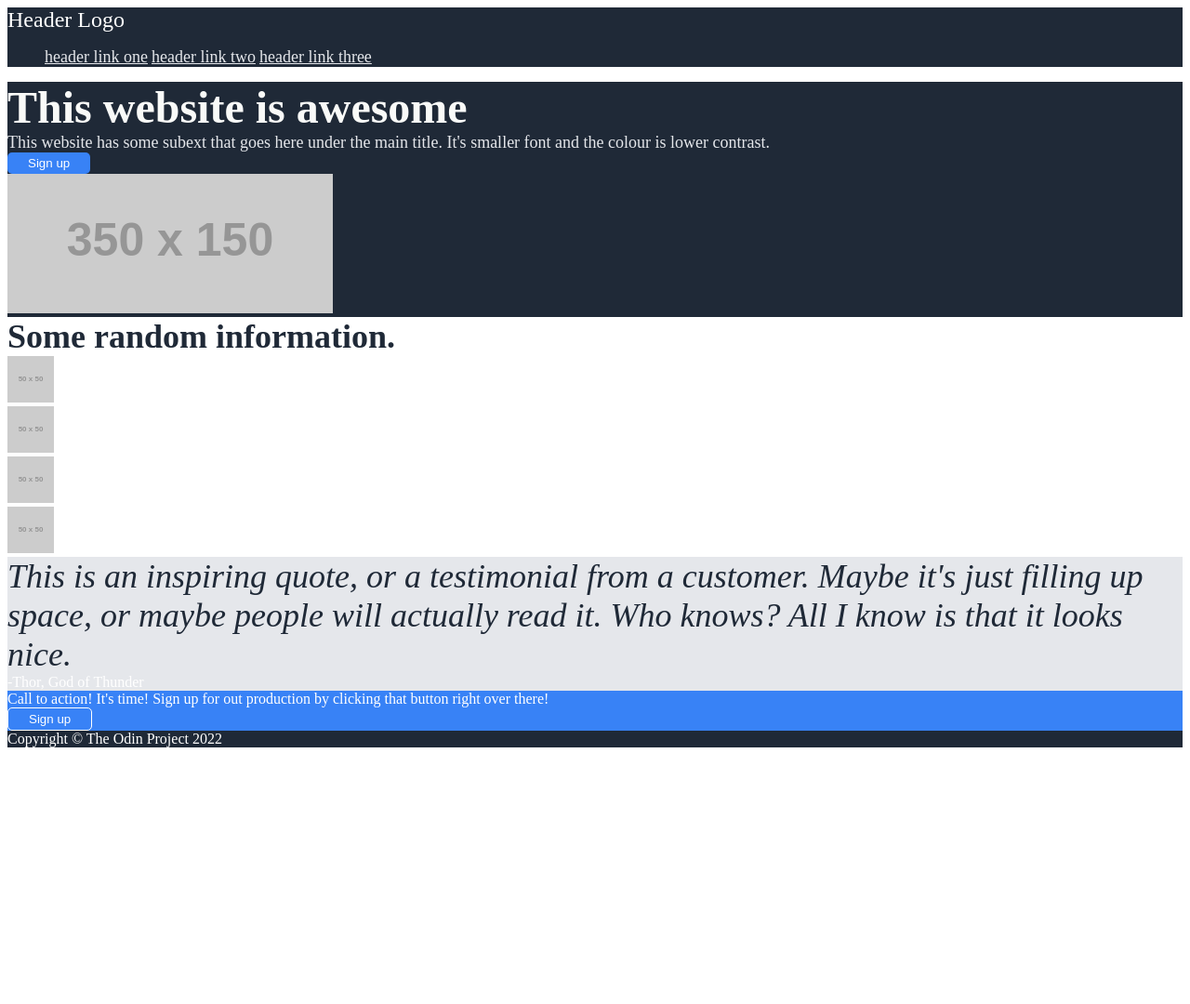
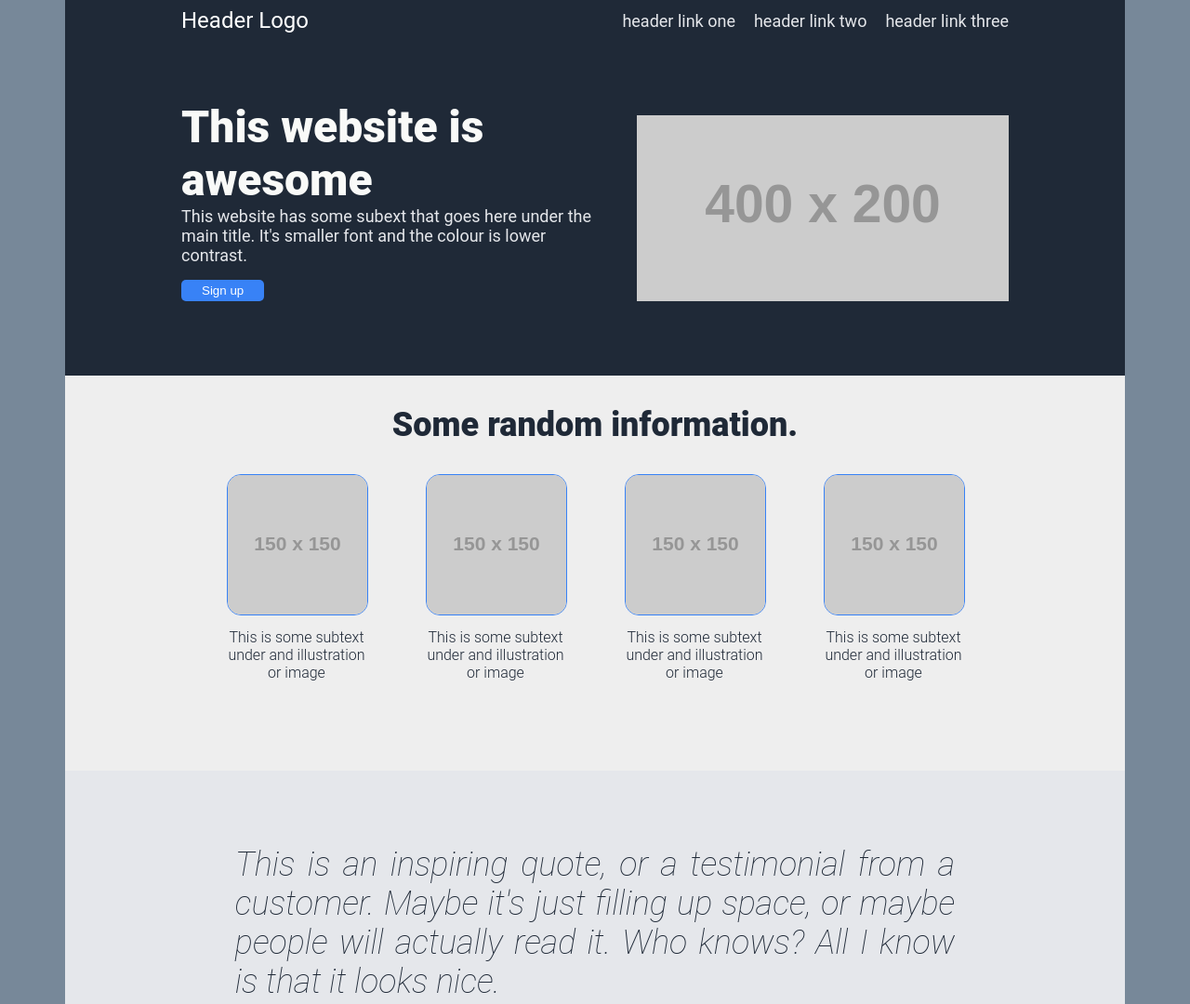
Before and after one commit to jundran/landing-page, a plain HTML site: page index.html in a window 1280 px wide. Shown: the top 1080 px of the page at 93% size. Before the commit the page ends 812 px from the top, so only its background shows below. Drawn offline with Linux system fonts and the light colour scheme; placeholder pictures from the web are drawn by us.

Commit message:
It's finished but I'll probably make some changes

```diff
--- a/index.html
+++ b/index.html
@@ -8,7 +8,11 @@
   <title>Landing Page</title>
 </head>
 <body>
-  <div class="header">
+  <!-- Wrapper is a class but immediate divs have IDs to override wrapper CSS -->
+<div class="wrapper">
+
+  <div id="header">
+    <div class="container">
       <div class="logo">Header Logo</div>
       <ul>
         <a href="#">header link one</a>
@@ -16,9 +20,11 @@
         <a href="#">header link three</a>
       </ul>
     </div>
+  </div>
 
-  <div class="hero">
+  <div id="hero">
     <div class="container">
+      <div class="left">
         <div class="title">This website is awesome</div>
         <div class="text">
           This website has some subext that goes here under the main title. It's smaller
@@ -26,47 +32,65 @@
         </div>
         <button>Sign up</button>
       </div>
-    <img src="https://via.placeholder.com/350x150.png?text=landing+page" alt="placeholder">
+      <img src="https://via.placeholder.com/400x200.png?text=landing+page" alt="placeholder">
+    </div>
   </div>
 
-  <div class="info">
+  <div id="info">
+    <div class="container column">
       <div class="title">Some random information.</div>
+      <div class="card-container">
         <div class="card">
-      <img src="https://via.placeholder.com/50x50.png?text=landing+page" alt="placeholder">
+          <img src="https://via.placeholder.com/150x150.png?text=landing+page" alt="placeholder">
           This is some subtext under and illustration or image
         </div>
         <div class="card">
-      <img src="https://via.placeholder.com/50x50.png?text=landing+page" alt="placeholder">
+          <img src="https://via.placeholder.com/150x150.png?text=landing+page" alt="placeholder">
           This is some subtext under and illustration or image
         </div>
         <div class="card">
-      <img src="https://via.placeholder.com/50x50.png?text=landing+page" alt="placeholder">
+          <img src="https://via.placeholder.com/150x150.png?text=landing+page" alt="placeholder">
           This is some subtext under and illustration or image
         </div>
         <div class="card">
-      <img src="https://via.placeholder.com/50x50.png?text=landing+page" alt="placeholder">
+          <img src="https://via.placeholder.com/150x150.png?text=landing+page" alt="placeholder">
           This is some subtext under and illustration or image
         </div>
       </div>
+    </div>
+  </div>
 
-  <div class="quote">
+  <div id="quote">
+    <div class="container column">
       <div class="text">
-      This is an inspiring quote, or a testimonial from a customer. Maybe it's just filling up
-      space, or maybe people will actually read it. Who knows? All I know is that it looks nice.
+        <em>
+          This is an inspiring quote, or a testimonial from a customer.
+          Maybe it's just filling up space, or maybe people will actually
+          read it. Who knows? All I know is that it looks nice.
+        </em>
       </div>
       <div class="author">-Thor, God of Thunder</div>
     </div>
+  </div>
 
-  <div class="cta">
+  <div id="cta">
     <div class="container">
-      <span class="title">Call to action! It's time!</span>
-      <span class="text">
+      <div class="left">
+        <div class="title">Call to action! It's time!</div>
+        <div class="text">
           Sign up for out production by clicking that button right over there!
-      </span>
+        </div>
       </div>
       <button>Sign up</button>
     </div>
+  </div>
 
-  <div class="footer">Copyright © The Odin Project 2022</div>
+  <div id="footer">
+    <div class="container">
+      Copyright © The Odin Project 2022
+    </div>
+  </div>
+
+</div> <!-- Close wrapper -->
 </body>
 </html>
--- a/styles.css
+++ b/styles.css
@@ -1,5 +1,23 @@
 body {
+  background-color: lightslategray;
   color: #fff;
+  margin: 0;
+  display: flex;
+  justify-content: center;
+  font-family: roboto;
+}
+
+.wrapper {
+  max-width: 1140px;
+  background-color: #eee;
+}
+
+/*
+  Top level divs in wrapper should
+  override vertical padding only
+*/
+.wrapper > div {
+  padding: 8px 125px;
 }
 
 button {
@@ -8,65 +26,150 @@ button {
   border-radius: 5px;
   border: none;
   padding: 4px 22px;
+  margin: 16px 0;
 }
 
-.header,
-.hero,
-.footer {
+/*
+  flex: 0 1 auto
+  Flex items will shrink until the
+  horizontal scroll bar appears.
+*/
+.container {
+  display: flex;
+  justify-content: space-between;
+  align-items: center;
+  gap: 32px;
+}
+
+.column {
+  flex-direction: column;
+}
+
+#header,
+#hero,
+#footer {
   background-color: #1f2937;
 }
 
 /* Header -------------------------- */
-.header .logo {
+#header .logo {
   font-size: 24px;
 }
 
-.header a {
+ul {
+  margin: 0;
+  padding: 0;
+}
+
+#header a {
+  margin-left: 16px;
   font-size: 18px;
   color: #e5e7eb;
+  text-decoration: none;
 }
 
 /* Hero -------------------------- */
-.hero .container .title {
+#hero {
+  padding-top: 64px;
+  padding-bottom: 64px;
+}
+
+#hero .left .title {
   font-size: 48px;
   font-weight: 900;
   color: #f9faf8;
 }
 
-.hero .container .text {
+#hero .left .text {
   font-size: 18px;
   color: #e5e7eb;
 }
 
 /* Info -------------------------- */
-.info .title {
-  font-size: 36px;
-  font-weight: 900;
+#info {
+  padding-top: 32px;
+  padding-bottom: 96px;
+}
+
+#info .container {
   color: #1f2937;
 }
 
+#info .title {
+  font-size: 36px;
+  font-weight: 900;
+}
+
+#info .card-container {
+  display: flex;
+  flex-wrap: wrap;
+  justify-content: center;
+  font-weight: 300;
+  gap: 64px;
+}
+
+#info .card {
+  width: 150px;
+  text-align: center;
+}
+
+#info .card img {
+  border: 1px solid #3882f6;
+  border-radius: 15px;
+  margin-bottom: 10px;
+}
+
 /* Quote -------------------------- */
-.quote {
+#quote {
+  padding-top: 80px;
+  padding-bottom: 64px;
   background-color: #e5e7eb;
 }
 
-.quote .text {
-  font-size: 36px;
-  font-weight: light;
-  font-style: italic;
+#quote .text,
+#quote .author {
+  width: 87%;
   color: #1f2937;
 }
 
-/* Call to Action -------------------------- */
-.cta {
-  background-color: #3882f6;
+#quote .text {
+  font-size: 36px;
+  font-weight: 200;
+  text-align: justify;
 }
 
-.cta button {
+#quote .author {
+  font-weight: 500;
+  text-align: end;
+}
+
+/* Call to Action -------------------------- */
+#cta {
+  padding-top: 64px;
+  padding-bottom: 64px;
+}
+
+#cta .container {
+  background-color: #3882f6;
+  border-radius: 5px;
+  padding: 16px 64px;
+}
+
+#cta .title {
+  font-weight: bold;
+}
+
+#cta button {
   border: 1px solid;
+  flex-shrink: 0;
 }
 
 /* Footer -------------------------- */
-.footer {
+#footer {
+  padding-top: 16px;
+  padding-bottom: 16px;
+}
 
+#footer .container {
+  justify-content: center;
 }
```
Lines whose indentation alone changed are shown as unchanged.
